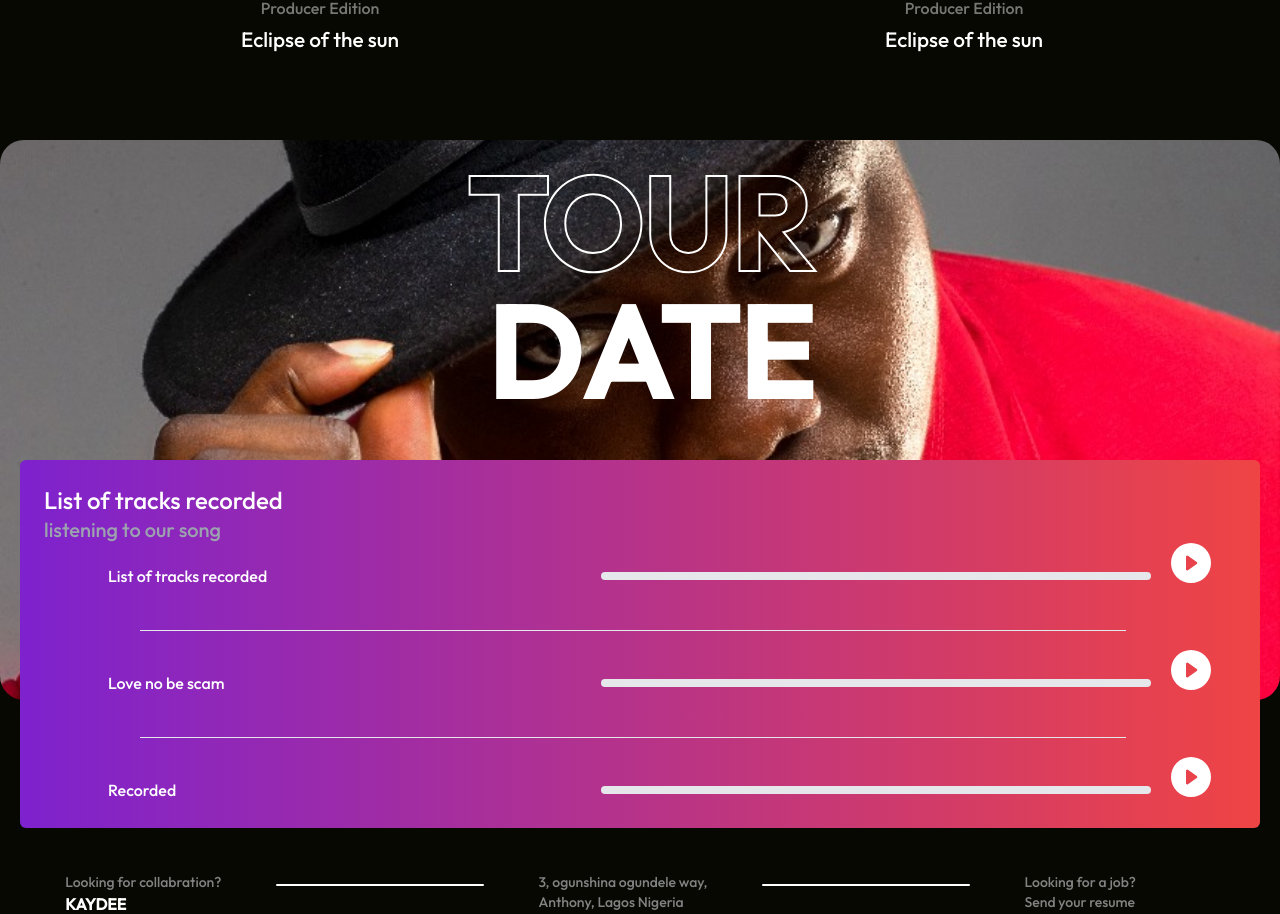
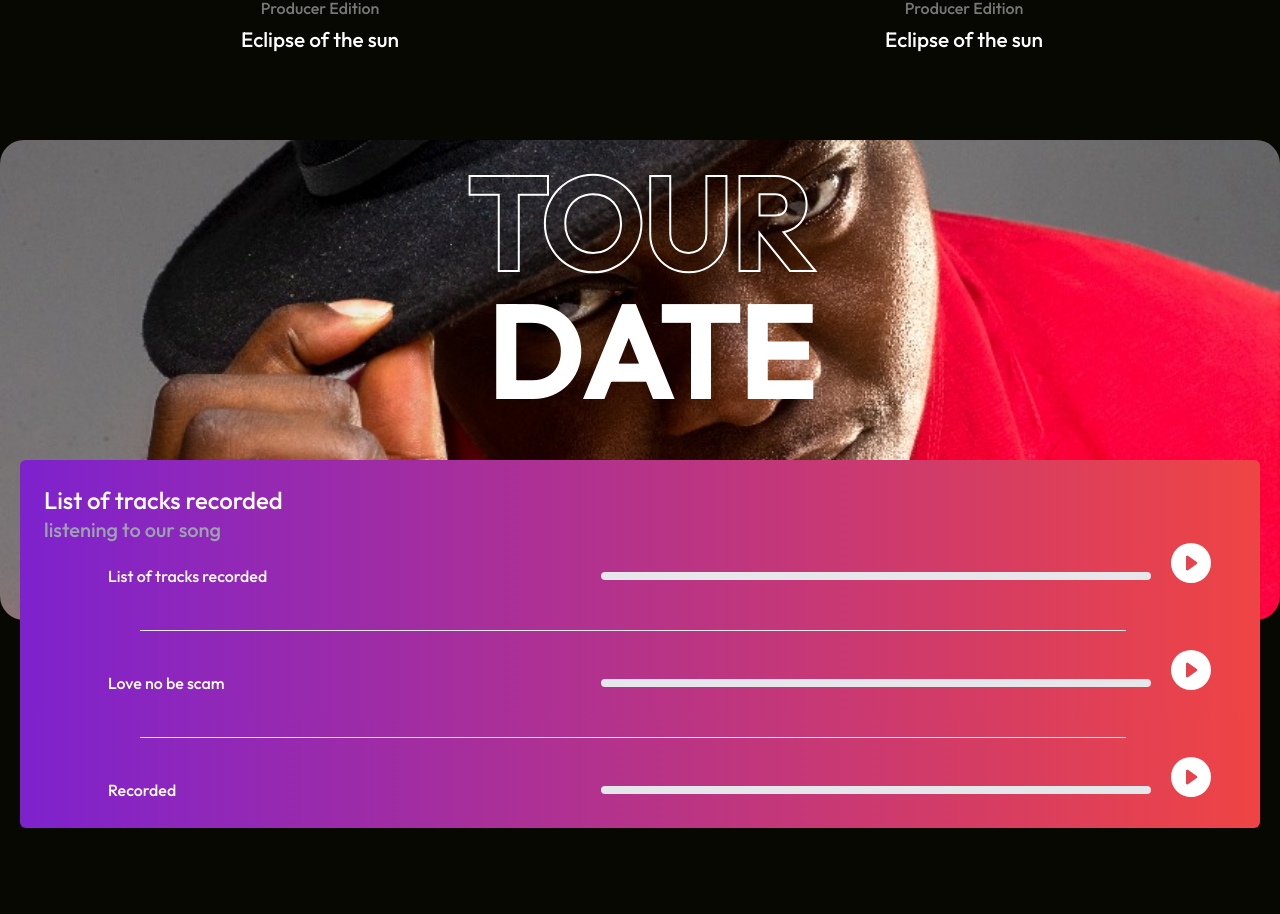
Before and after one commit to Simplevhick/Kevindavid, a Next.js app: page / in a window 1280 px wide. Shown: the part 2078-2992 px from the top of the page. Built offline with nearby package versions, Linux system fonts and the light colour scheme.

Commit message:
changed the lg vh to lg rem in the tour components

```diff
--- a/components/Tour.jsx
+++ b/components/Tour.jsx
@@ -57,13 +57,13 @@ const Tour = () => {
   };
 
   return (
-    <div className="relative mb-[17rem] lg:mb-[35vh] md:mb-[30%] xl:mb-[10rem]">
+    <div className="relative mb-[17rem] lg:mb-[35vh] md:mb-[30%] ">
     {/* <div className="mb-[17rem] lg:mb-[20%] md:mb-[30%] xl:mb-[4%] 2xl:mb-[20vh]"> */}
     <div
         className=""
         id="tours"
       >
-        <div className="text-white bg-[url('/assets/kev5.jpg')] rounded-2xl flex h-[40rem] justify-center w-[100%]  lg:rounded-3xl lg:flex lg:h-[70vh] lg:justify-center lg:w-[100%] md:rounded-3xl md:flex md:h-[70vh] md:justify-center md:w-[100%] bg-scroll bg-center bg-cover bg-no-repeat">
+        <div className="text-white bg-[url('/assets/kev5.jpg')] rounded-2xl flex h-[40rem] justify-center w-[100%]  lg:rounded-3xl lg:flex lg:h-[30rem] lg:justify-center lg:w-[100%] md:rounded-3xl md:flex md:h-[70vh] md:justify-center md:w-[100%] bg-scroll bg-center bg-cover bg-no-repeat">
           {/* <div className="relative text-white bg-[url('/assets/kev5.jpg')] rounded-2xl flex h-[40rem] justify-center w-[100%]  lg:rounded-3xl lg:flex lg:h-[70vh] lg:justify-center lg:w-[100%] md:rounded-3xl md:flex md:h-[70vh] md:justify-center md:w-[100%] bg-fixed bg-center bg-cover bg-no-repeat"> */}
           <div>
             <div className="mt-5 lg:mt-5 md:mt-5">
```
